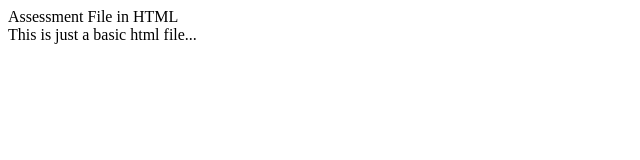
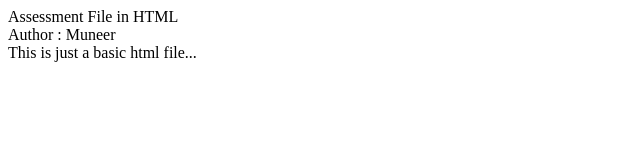
Before and after one commit to muneer-a/Repository1, a plain HTML site: page index.html in a window 1280 px wide. Shown: the whole page, without its empty margins (0-640 px from the left). Drawn offline with Linux system fonts and the light colour scheme.

Commit message:
added footer to index.html

```diff
--- a/index.html
+++ b/index.html
@@ -3,6 +3,9 @@
         Assessment File in HTML
     </header>
     <body>
+        <footer>
+            Author : Muneer
+        </footer>
         This is just a basic html file...
     </body>
 </html>
```
